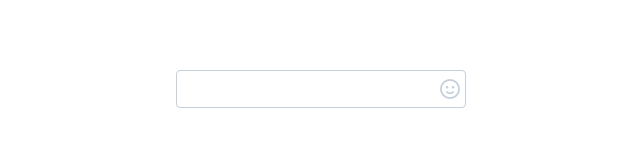
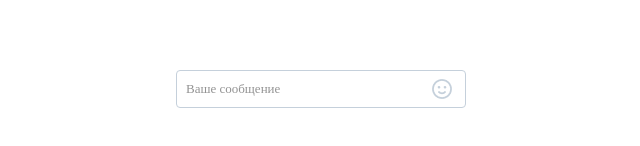
Before and after one commit to timurbl78/vk-emoji-input, a React (Create React App) app in the folder emoji-picker/: page / in a window 1280 px wide. Shown: the part 230-376 px from the top of the page, without its empty margins (314-954 px from the left). Built offline with nearby package versions, Linux system fonts and the light colour scheme.

Commit message:
add keys and PlaceholderComponent

```diff
--- a/emoji-picker/src/components/ChatBlock.jsx
+++ b/emoji-picker/src/components/ChatBlock.jsx
@@ -2,10 +2,12 @@ import { useRef, useState } from "react";
 import EmojiButton from "./EmojiButton";
 import EmojiTabs from './EmojiTabs';
 import { sections } from '../ sections';
+import Placeholder from "./Placeholder";
 
 function ChatBlock(props) {
   const {className} = props;
   const [isEmojisActive, setIsEmojisActive] = useState(false);
+  const [isPlaceholderActive, setIsPlaceholderActive] = useState(true);
 
   const textareaRef = useRef();
 
@@ -34,11 +36,20 @@ function ChatBlock(props) {
     }
   }
 
+  const onInput = (evt) => {
+    if (evt.target.innerText === '\n') {
+      setIsPlaceholderActive(true);
+    } else if (isPlaceholderActive !== false) {
+      setIsPlaceholderActive(false);
+    }
+  }
+
   return (
     <div className={`chat ${className}`}>
       {isEmojisActive && <EmojiTabs onEmojiClick={onEmojiClick} />}
-      <div placeholder="Ваше сообщение" role="textbox" aria-multiline="true" contentEditable="true" ref={textareaRef} className="chat__input">
+      <div onInput={onInput} role="textbox" aria-multiline="true" contentEditable="true" ref={textareaRef} className="chat__input">
       </div>
+      {isPlaceholderActive && <Placeholder />}
       <EmojiButton onClick={onClickButton} />
     </div>
   )
--- /dev/null
+++ b/emoji-picker/src/components/Placeholder.jsx
@@ -0,0 +1,10 @@
+function Placeholder() {
+
+  return (
+    <div className="placeholder">
+      <p className="placeholder__text">Ваше сообщение</p>
+    </div>
+  )
+}
+
+export default Placeholder;
--- a/emoji-picker/src/components/TabEmojis.jsx
+++ b/emoji-picker/src/components/TabEmojis.jsx
@@ -1,3 +1,4 @@
+import React from 'react';
 import { sections } from '../ sections';
 
 function TabEmojis({isShow, onEmojiClick, id}) {
@@ -6,14 +7,14 @@ function TabEmojis({isShow, onEmojiClick, id}) {
       <div id={id} className="emoji-tabs__content">
         {sections.map((section, i) => {
           return (
-            <>
+            <React.Fragment key={i}>
               <h3 key={'title_' + i} className="emoji-tabs__title">{section.title}</h3>
               <div key={'list_' + i} className="emoji-list">
                 {section.items.map((emoji, j) => {
-                  return <button key={i + '_' + j} unselectable="on" onClick={onEmojiClick} data-row={i} data-column={j} className="emoji-list__icon">{emoji}</button>
+                  return <button key={section.title + i + '_' + j} unselectable="on" onClick={onEmojiClick} data-row={i} data-column={j} className="emoji-list__icon">{emoji}</button>
                 })}
               </div>
-            </>
+            </React.Fragment>
           )
         })}
       </div>
--- a/emoji-picker/src/components/TabRecent.jsx
+++ b/emoji-picker/src/components/TabRecent.jsx
@@ -7,7 +7,7 @@ function TabRecent({isShow, onEmojiClick, id, emojis}) {
           {emojis.map((emoji) => {
             if (emoji[0] !== 0)  {
                 return (
-                <button key={emoji[2] + '_' + emoji[3]} unselectable="on" onClick={onEmojiClick} data-row={emoji[2]} data-column={emoji[3]} className="emoji-list__icon">{emoji[0]}</button>
+                <button key={'Recent_' + emoji[2] + '_' + emoji[3]} unselectable="on" onClick={onEmojiClick} data-row={emoji[2]} data-column={emoji[3]} className="emoji-list__icon">{emoji[0]}</button>
               )
             } else {
               return '';
--- a/emoji-picker/src/index.css
+++ b/emoji-picker/src/index.css
@@ -32,7 +32,7 @@ body {
   overflow-y: auto;
   overflow-x: hidden;
 
-  padding-right: 30px;
+  padding-right: 34px;
 
   line-height: 18px;
   font-size: 13px;
@@ -44,7 +44,7 @@ body {
 .emoji {
   position: absolute;
   top: 9px;
-  right: 16px;
+  right: 24px;
 }
 
 .emoji__link {
@@ -157,3 +157,17 @@ body {
   cursor: pointer;
   background-color: #f0f2f5;
 }
+
+.placeholder {
+  position: absolute;
+  left: 10px;
+  bottom: 10px;
+  pointer-events: none;
+}
+
+.placeholder__text {
+  margin: 0;
+  font-size: 13px;
+  line-height: 18px;
+  color: #939393;
+}
```
